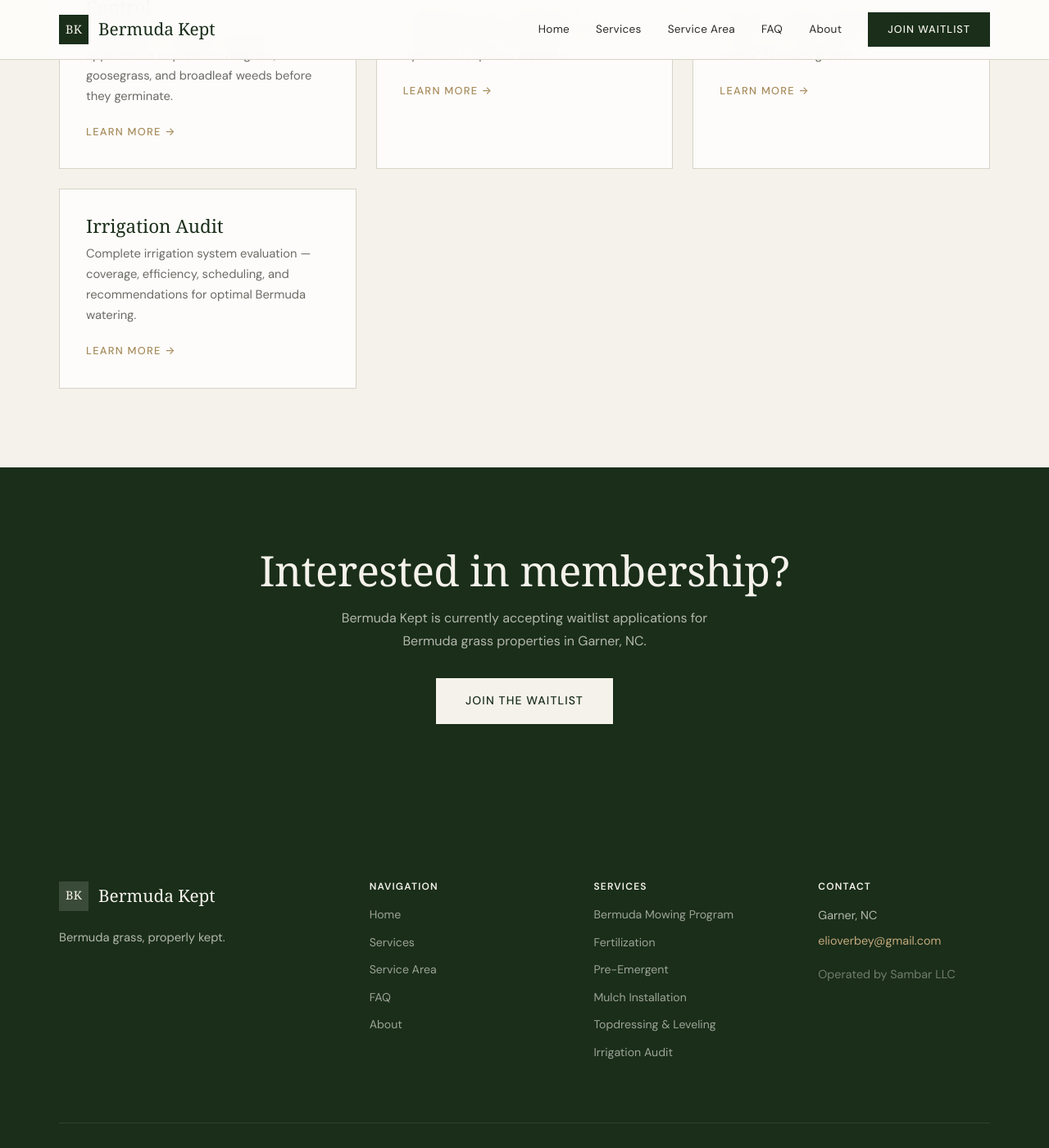
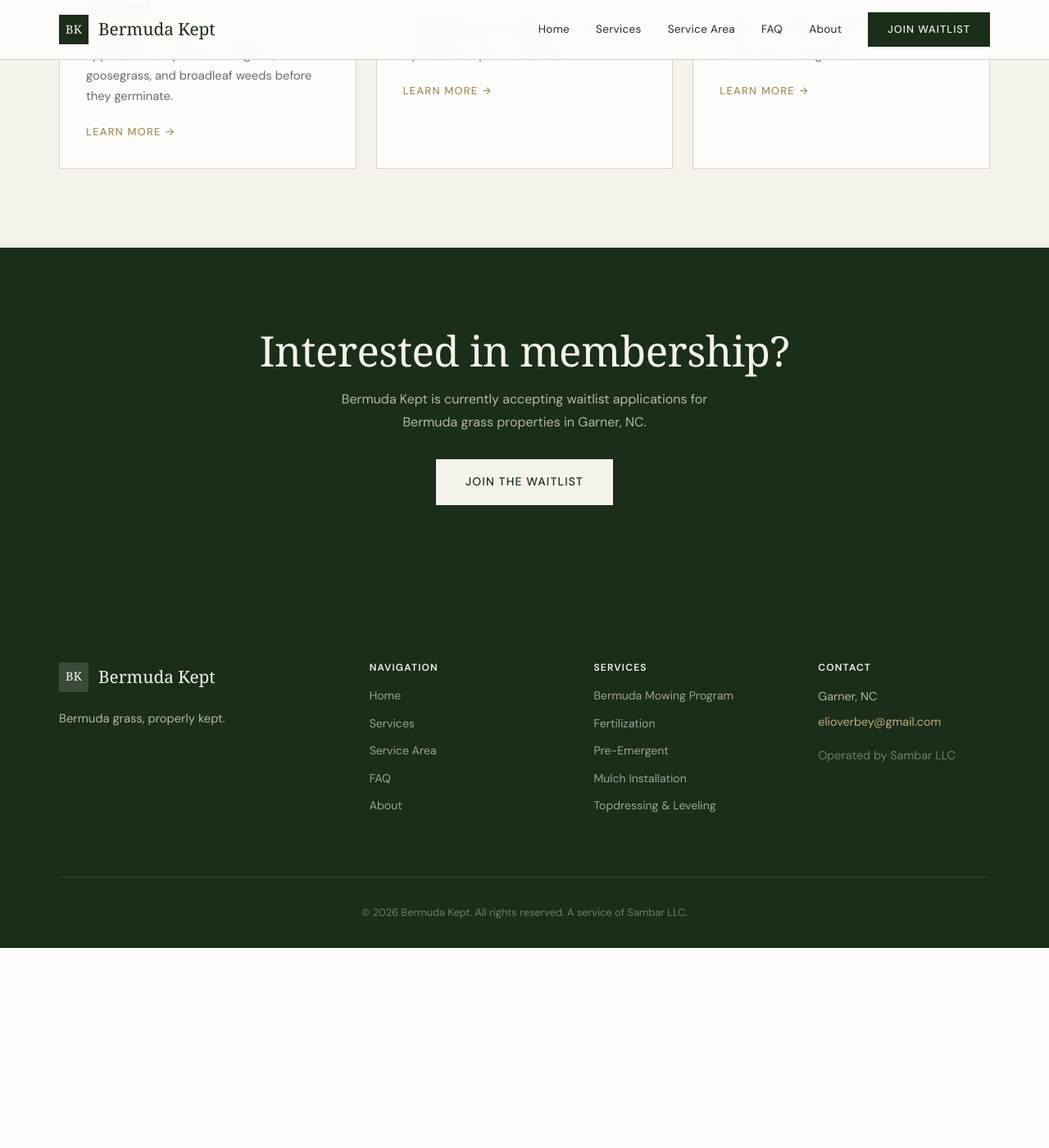
Before and after one commit to elioverbey/bermuda-kept, a Jekyll site: the page built from services/index.html, in a window 1280 px wide and 1400 px high, scrolled down 1328 px. Shown: the whole window at 82% size. Built offline with Jekyll 4.4.1, drawn with Linux system fonts in a browser that asks for light colours; some web fonts are replaced; after the commit the page ends 2484 px from its top, so only the background shows below that.

Commit message:
remove irrigation

```diff
--- a/_includes/footer.html
+++ b/_includes/footer.html
@@ -21,7 +21,6 @@
         <a href="{{ '/services/pre-emergent/' | relative_url }}">Pre-Emergent</a>
         <a href="{{ '/services/mulch-installation/' | relative_url }}">Mulch Installation</a>
         <a href="{{ '/services/topdressing-and-leveling/' | relative_url }}">Topdressing &amp; Leveling</a>
-        <a href="{{ '/services/irrigation-audit/' | relative_url }}">Irrigation Audit</a>
       </div>
       <div class="footer-contact" itemscope itemtype="https://schema.org/LocalBusiness">
         <h4>Contact</h4>
--- a/index.html
+++ b/index.html
@@ -201,11 +201,6 @@ body_class: "home"
         <div class="addon-price">Starting at $200</div>
         <p>Targeted sod replacement for damaged or bare areas. We source Bermuda sod matched to your existing turf and install it with proper soil prep for seamless integration.</p>
       </div>
-      <div class="addon-card">
-        <h3>Irrigation Audit</h3>
-        <div class="addon-price">$125 flat rate</div>
-        <p>A full-system check of your irrigation coverage, head performance, run times, and efficiency. We identify dry spots, overspray, and scheduling adjustments to optimize water delivery.</p>
-      </div>
     </div>
   </div>
 </section>
--- a/services/index.html
+++ b/services/index.html
@@ -2,7 +2,7 @@
 layout: default
 title: "Services"
 seo_title: "Bermuda Grass Lawn Care Services in Garner, NC | Bermuda Kept"
-description: "Expert Bermuda grass lawn care services in Garner, NC. Precision mowing, fertilization, pre-emergent weed control, mulch installation, topdressing, and irrigation audits. Membership-only."
+description: "Expert Bermuda grass lawn care services in Garner, NC. Precision mowing, fertilization, pre-emergent weed control, mulch installation, and topdressing. Membership-only."
 permalink: /services/
 ---
 
@@ -56,11 +56,6 @@ permalink: /services/
         <p>Sand and compost topdressing to smooth uneven turf, fill low spots, and encourage denser Bermuda growth.</p>
         <span class="card-link">Learn more →</span>
       </a>
-      <a href="{{ '/services/irrigation-audit/' | relative_url }}" class="service-card">
-        <h3>Irrigation Audit</h3>
-        <p>Complete irrigation system evaluation — coverage, efficiency, scheduling, and recommendations for optimal Bermuda watering.</p>
-        <span class="card-link">Learn more →</span>
-      </a>
     </div>
   </div>
 </section>
```
Also changed, not shown: _services/irrigation-audit.md (deleted, +0 -30 lines), 12 other files.
